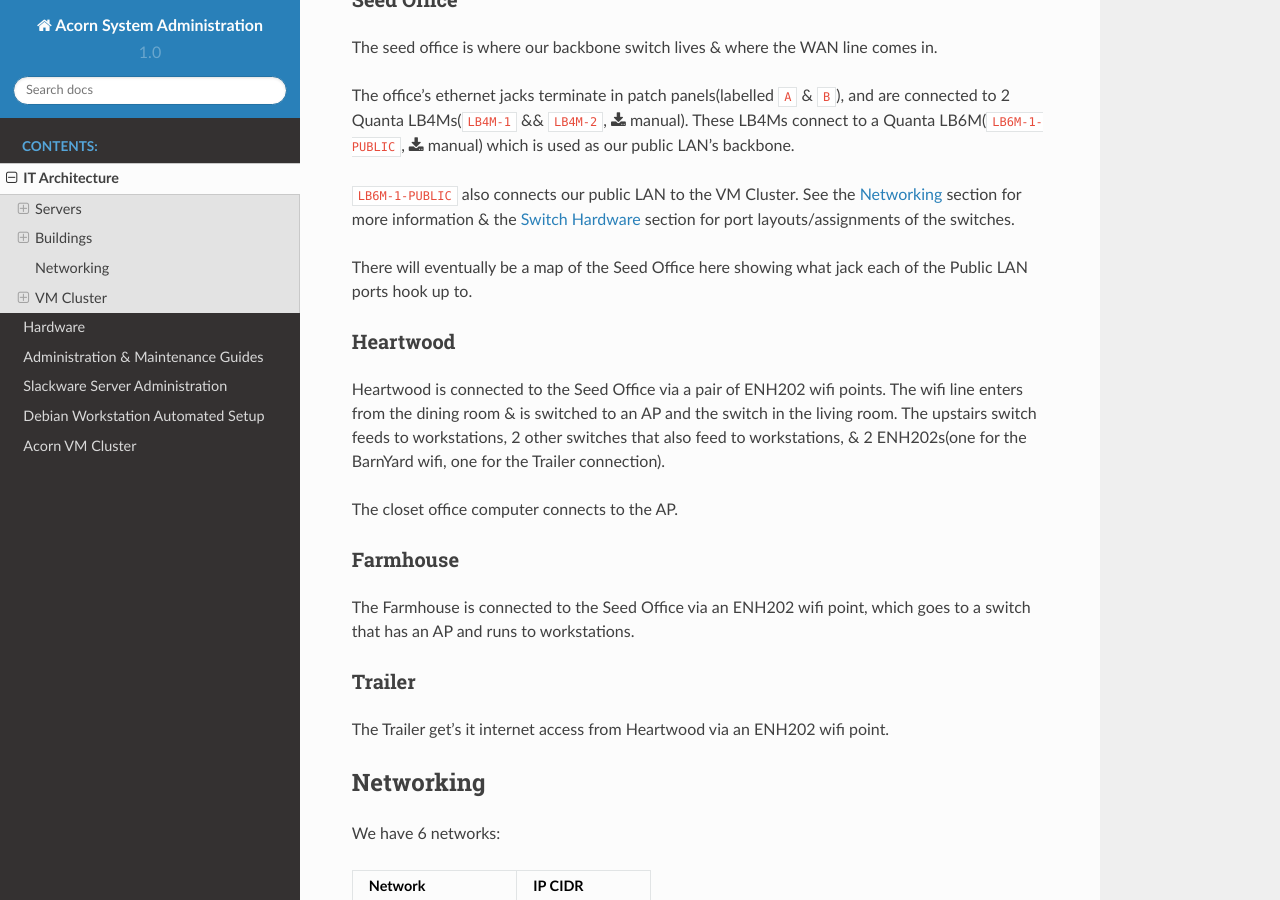
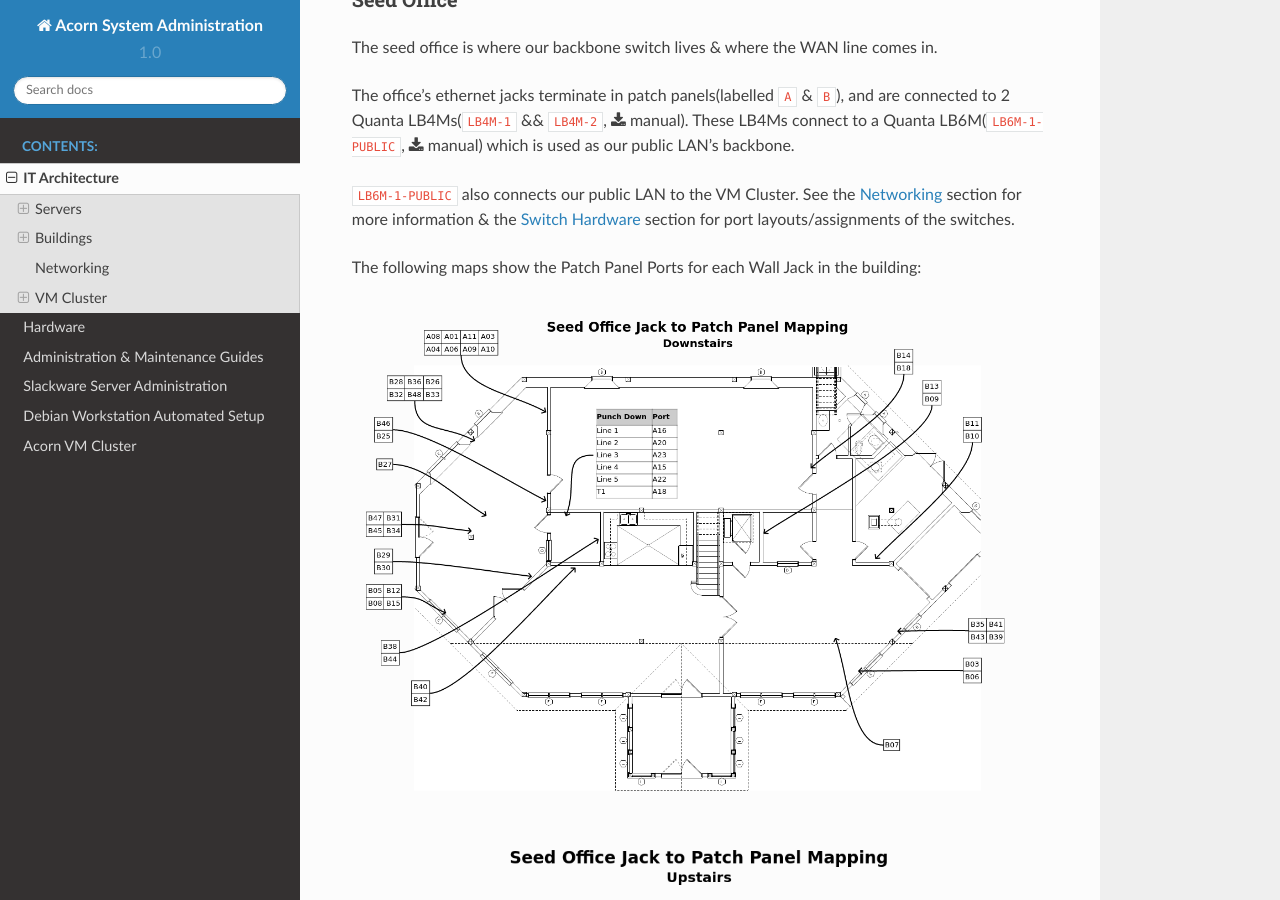
Before and after one commit to prikhi/sysadmintools, a Sphinx documentation site: the page built from docs/source/architecture.rst, in a window 1280 px wide and 900 px high, scrolled down 1838 px. Built offline with Sphinx 7.4.7 and the Read the Docs theme 2.0.0, drawn with Linux system fonts in a browser that asks for light colours.

Commit message:
docs: Add Maps for Seed Office Jacks to Patch Panel Ports

```diff
--- a/docs/source/architecture.rst
+++ b/docs/source/architecture.rst
@@ -102,8 +102,18 @@ used as our public LAN's backbone.
 Hardware <switch-hardware>` section for port layouts/assignments of the
 switches.
 
-There will eventually be a map of the Seed Office here showing what jack each
-of the Public LAN ports hook up to.
+The following maps show the Patch Panel Ports for each Wall Jack in the
+building:
+
+.. figure:: _images/Seed_Office_Downstairs.png
+    :target: _images/Seed_Office_Downstairs.png
+    :align: center
+    :alt: The corresponding Patch Panel ports for each ethernet jack.
+
+.. figure:: _images/Seed_Office_Upstairs.png
+    :target: _images/Seed_Office_Upstairs.png
+    :align: center
+    :alt: The corresponding Patch Panel ports for each ethernet jack.
 
 
 Heartwood
--- a/docs/source/hardware.rst
+++ b/docs/source/hardware.rst
@@ -49,7 +49,8 @@ LB4M-1
     :align: center
     :alt: The assigned networks for each port on the LB4M-1 & LB4M-2 switches.
 
-    See the :ref:`seed-office` section for a map of each Public LAN port.
+    See the :ref:`seed-office` section for a map of Patch Panel Ports to Wall
+    Jacks.
 
     =====       ===========================
     Port        Host
@@ -69,7 +70,8 @@ LB4M-2
     :align: center
     :alt: The assigned networks for each port on the LB4M-1 & LB4M-2 switches.
 
-    See the :ref:`seed-office` section for a map of each Public LAN port.
+    See the :ref:`seed-office` section for a map of Patch Panel Ports to Wall
+    Jacks.
 
     =====       ===========================
     Port        Host
--- a/docs/source/office_workstation.rst
+++ b/docs/source/office_workstation.rst
@@ -254,6 +254,7 @@ To Do
 * Update public user files for debian 9 & new KDE.
 * Use Ansible Vault for password hashes.
 * Pre-configure mumble so the audio wizard isn't required.
+* Configure udevil to allow cifs mounting
 
 .. _Debian Stretch Netinstall Image: https://www.debian.org/CD/netinst/
 .. _Debian Linux:                   https://www.debian.org/
```
Also changed, not shown: docs/source/_images/Seed_Office_Downstairs.png (added), docs/source/_images/Seed_Office_Upstairs.png (added), 1 other file.
